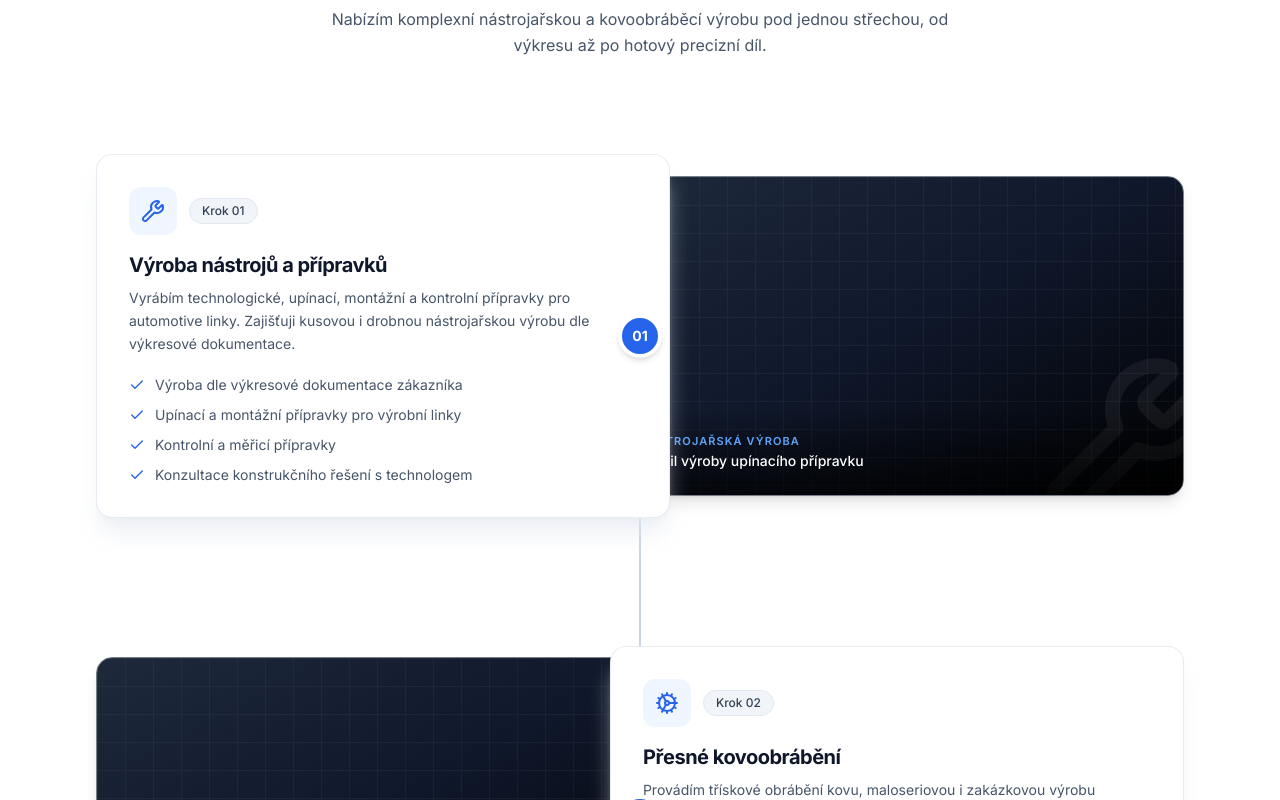
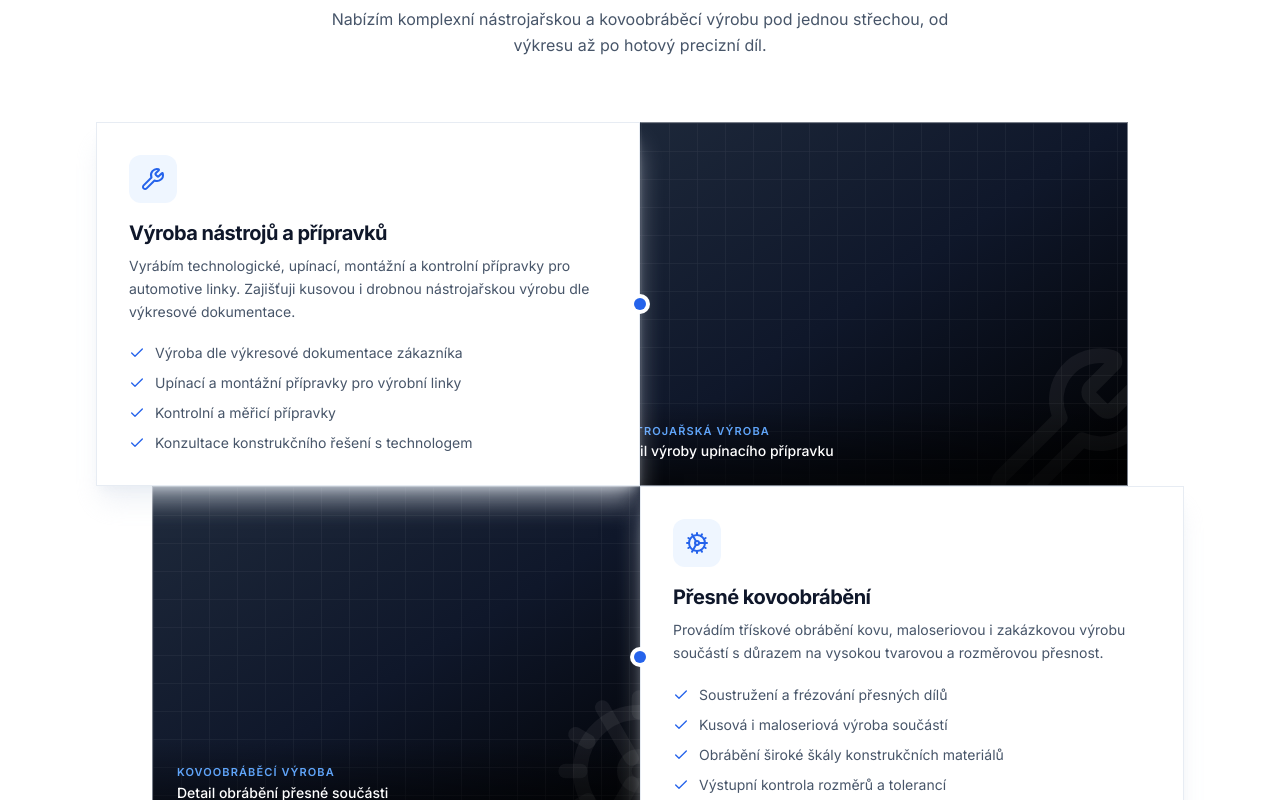
Before and after one commit to L1xor/Vorlick-, a Next.js app: page / in a window 1280 px wide. Shown: the part 760-1560 px from the top of the page. Built offline with nearby package versions, Linux system fonts and the light colour scheme.

Commit message:
Update ServicesSection.tsx

```diff
--- a/src/components/sections/ServicesSection.tsx
+++ b/src/components/sections/ServicesSection.tsx
@@ -1,7 +1,6 @@
 import type { LucideIcon } from "lucide-react";
 import { Check, Cog, Layers, Wrench } from "lucide-react";
 
-import { Badge } from "@/components/ui/badge";
 import { cn } from "@/lib/utils";
 
 /**
@@ -9,7 +8,6 @@ import { cn } from "@/lib/utils";
  */
 interface ServiceStep {
   id: string;
-  step: string;
   title: string;
   description: string;
   specs: string[];
@@ -21,7 +19,6 @@ interface ServiceStep {
 const SERVICES: ServiceStep[] = [
   {
     id: "vyroba-nastroju",
-    step: "01",
     title: "Výroba nástrojů a přípravků",
     description:
       "Vyrábím technologické, upínací, montážní a kontrolní přípravky pro automotive linky. Zajišťuji kusovou i drobnou nástrojařskou výrobu dle výkresové dokumentace.",
@@ -37,7 +34,6 @@ const SERVICES: ServiceStep[] = [
   },
   {
     id: "presne-kovoobrabeni",
-    step: "02",
     title: "Přesné kovoobrábění",
     description:
       "Provádím třískové obrábění kovu, maloseriovou i zakázkovou výrobu součástí s důrazem na vysokou tvarovou a rozměrovou přesnost.",
@@ -53,7 +49,6 @@ const SERVICES: ServiceStep[] = [
   },
   {
     id: "brouseni-ostreni",
-    step: "03",
     title: "Broušení a ostření nástrojů",
     description:
       "Provádím rovinné a tvarové broušení, renovaci a ostření průmyslových řezných i tvarovacích nástrojů.",
@@ -86,46 +81,41 @@ export default function ServicesSection() {
           </p>
         </div>
 
-        <div className="relative mt-24">
+        <div className="relative mt-16">
           {/* Souvislá technická vodicí linka propojující jednotlivé schody */}
           <div
             aria-hidden="true"
             className="absolute left-6 top-0 bottom-0 w-0.5 -translate-x-1/2 bg-slate-300 lg:left-1/2"
           />
 
-          <div className="space-y-24 sm:space-y-28 lg:space-y-32">
+          <div>
             {SERVICES.map((service, index) => {
               const Icon = service.icon;
               const isEven = index % 2 === 1;
 
               return (
                 <div key={service.id} className="relative">
-                  {/* Technologický indikátor kroku na vodicí lince */}
+                  {/* Technický uzel na vodicí lince */}
                   <div
                     aria-hidden="true"
-                    className="absolute left-6 top-10 z-30 flex h-11 w-11 -translate-x-1/2 -translate-y-1/2 items-center justify-center rounded-full border-4 border-white bg-blue-600 text-sm font-bold text-white shadow-md lg:left-1/2 lg:top-1/2"
-                  >
-                    {service.step}
-                  </div>
+                    className="absolute left-6 top-10 z-30 h-3 w-3 -translate-x-1/2 -translate-y-1/2 rounded-full bg-blue-600 ring-4 ring-white lg:left-1/2 lg:top-1/2"
+                  />
 
                   <div
                     className={cn(
-                      "flex flex-col lg:flex-row lg:items-center",
+                      "flex flex-col lg:flex-row lg:items-stretch",
                       isEven && "lg:flex-row-reverse"
                     )}
                   >
                     {/* Vyvýšená bílá karta s textem */}
                     <div
                       className={cn(
-                        "relative z-20 order-1 ml-10 -mb-8 rounded-2xl border border-slate-200/80 bg-white p-7 shadow-xl shadow-slate-200/60 sm:p-8 lg:order-none lg:ml-0 lg:w-[56%] lg:-mb-0",
+                        "relative z-20 order-1 ml-10 -mb-8 border border-slate-200/80 bg-white p-7 shadow-xl shadow-slate-200/60 sm:p-8 lg:order-none lg:ml-0 lg:mb-0 lg:w-1/2",
                         isEven ? "lg:-ml-14" : "lg:-mr-14"
                       )}
                     >
-                      <div className="flex flex-wrap items-center gap-3">
-                        <div className="flex h-12 w-12 flex-shrink-0 items-center justify-center rounded-xl bg-blue-50 text-blue-600">
-                          <Icon className="h-6 w-6" />
-                        </div>
-                        <Badge variant="secondary">Krok {service.step}</Badge>
+                      <div className="flex h-12 w-12 flex-shrink-0 items-center justify-center rounded-xl bg-blue-50 text-blue-600">
+                        <Icon className="h-6 w-6" />
                       </div>
 
                       <h3 className="mt-4 text-xl font-bold tracking-tight text-slate-900">
@@ -151,7 +141,7 @@ export default function ServicesSection() {
                     {/* Podkladový blok s fotkou */}
                     <div
                       className={cn(
-                        "relative z-10 order-2 ml-10 aspect-[4/3] overflow-hidden rounded-2xl border border-slate-800/60 shadow-lg lg:order-none lg:ml-0 lg:aspect-[16/9] lg:w-[56%]"
+                        "relative z-10 order-2 ml-10 aspect-[4/3] overflow-hidden border border-slate-800/60 lg:order-none lg:ml-0 lg:aspect-auto lg:w-1/2"
                       )}
                     >
                       <div className="absolute inset-0 bg-gradient-to-br from-slate-800 via-slate-900 to-black" />
```
